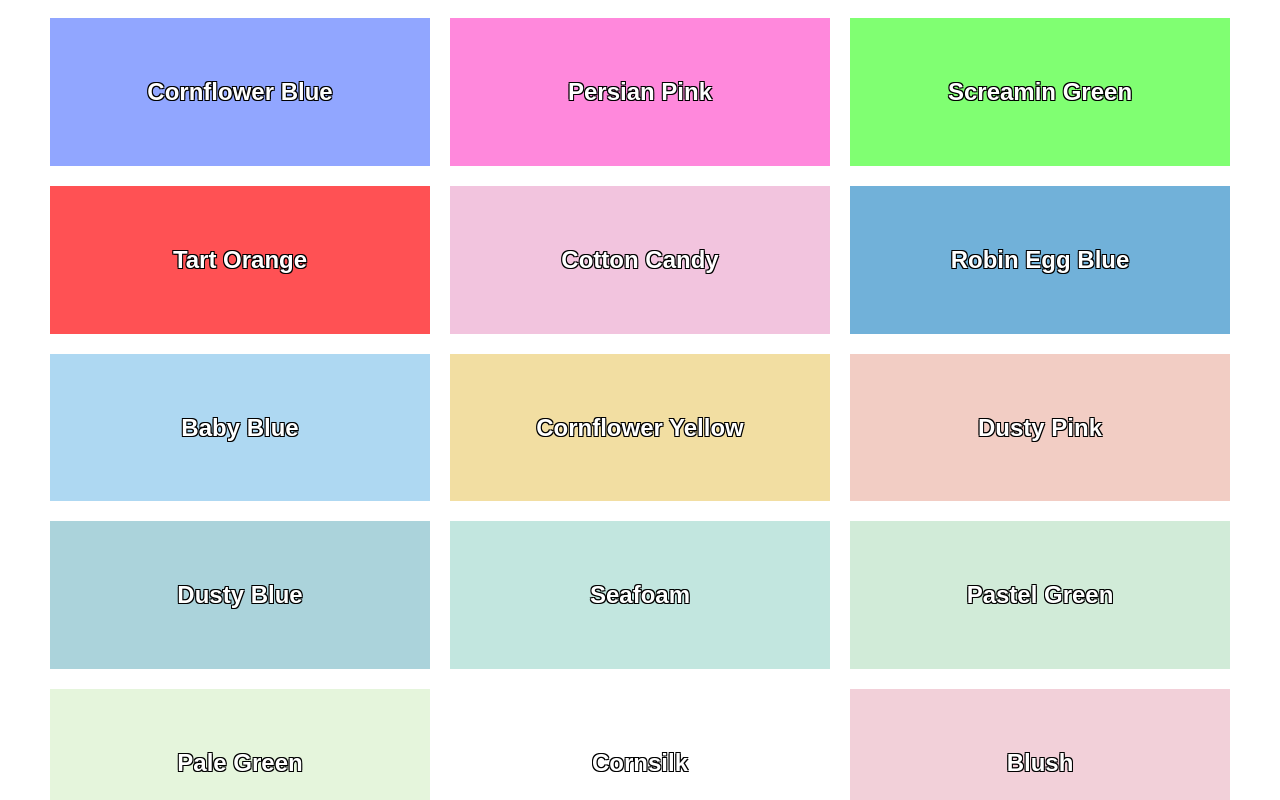
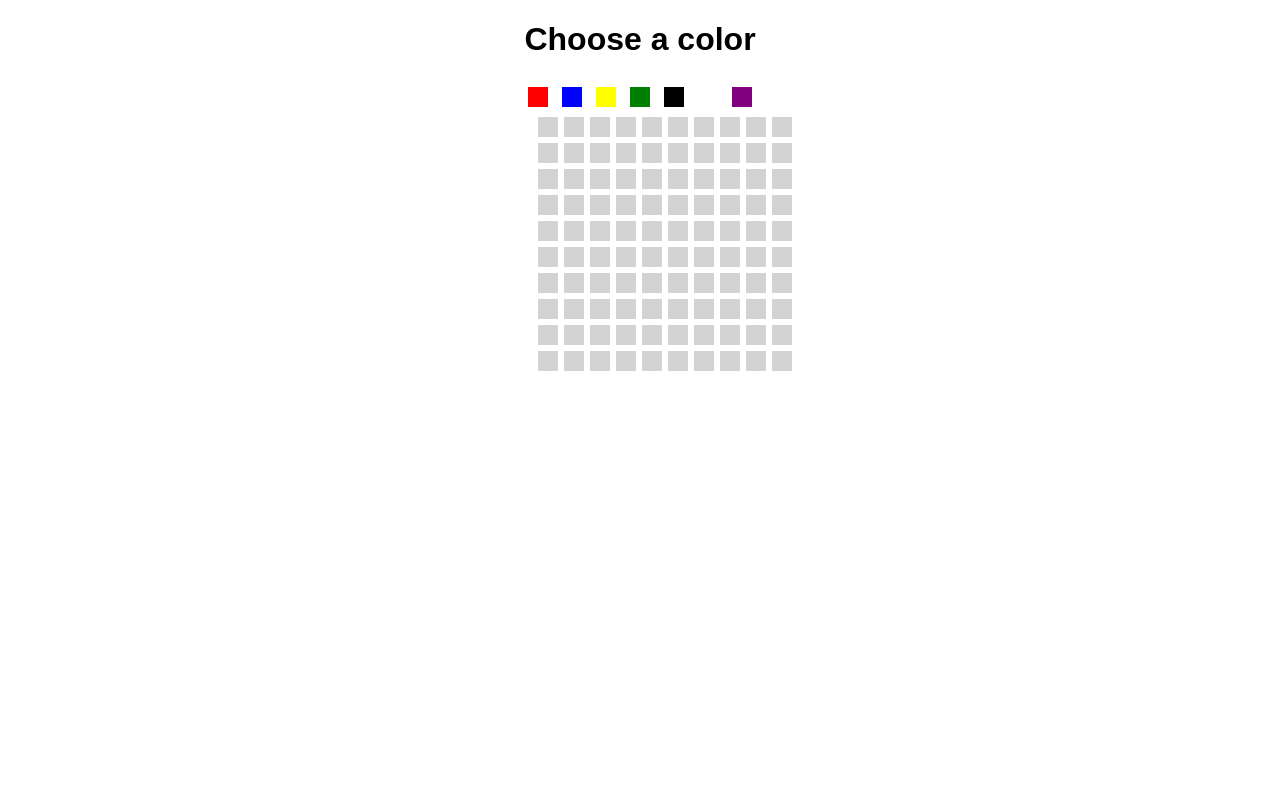
Before and after one commit to 123janani/react-test-projects2024, a React (Create React App) app: page / in a window 1280 px wide. Shown: the top 800 px of the page. Built offline with nearby package versions, Linux system fonts and the light colour scheme.

Commit message:
pixel art

```diff
--- a/public/index.html
+++ b/public/index.html
@@ -24,7 +24,7 @@
       work correctly both with client-side routing and a non-root public URL.
       Learn how to configure a non-root public URL by running `npm run build`.
     -->
-    <title>Color Renderer</title>
+    <title>Pixel Art</title>
   </head>
   <body>
     <noscript>You need to enable JavaScript to run this app.</noscript>
--- a/src/App.js
+++ b/src/App.js
@@ -1,10 +1,10 @@
 import './App.css'
-import ColorRenderer from './Components/ColorRenderer'
+import PixelArt from './Components/PixelArt'
 
 function App () {
   return (
     <div className='App'>
-      <ColorRenderer />
+      <PixelArt />
     </div>
   )
 }
--- a/src/Components/Color.js
+++ /dev/null
@@ -1,9 +0,0 @@
-export default function Color ({ hex, name }) {
-  return (
-    <div
-      className='color-square' style={{ backgroundColor: hex }}
-    >
-      <h2>{name}</h2>
-    </div>
-  )
-}
--- a/src/Components/ColorRenderer.js
+++ /dev/null
@@ -1,12 +0,0 @@
-import Color from "./Color";
-import * as colorsData from "../colors";
-
-export default function ColorRenderer() {
-  return (
-    <div>
-      {colorsData.colors.map((color) => (
-        <Color name={color.name} hex={color.hex} />
-      ))}
-    </div>
-  );
-}
--- /dev/null
+++ b/src/Components/PixelArt.js
@@ -0,0 +1,51 @@
+import { createContext, useContext, useState } from 'react'
+
+const ColorContext = createContext({
+  color: 'lightGrey',
+  setColor: () => {}
+})
+
+function ColorPicker () {
+  const { setColor } = useContext(ColorContext)
+
+  const colors = ['red', 'blue', 'yellow', 'green', 'black', 'white', 'purple']
+  return (
+    <div>
+      <h1>Choose a color</h1>
+      {colors.map(color => (
+        <button
+          key={color}
+          style={{ backgroundColor: color }}
+          onClick={() => setColor(color)}
+        />))}
+    </div>
+  )
+}
+
+function Pixel () {
+  const { color } = useContext(ColorContext)
+  const [pixelColor, setPixelColor] = useState('lightGrey')
+
+  return <button onClick={() => setPixelColor(color)} style={{ height: '20px', width: '20px', backgroundColor: pixelColor, margin: '1px' }} />
+}
+
+function Pixels () {
+  const pixels = []
+  for (let i = 0; i < 100; i++) pixels.push(<Pixel key={i} />)
+  return (
+    <div style={{ display: 'grid', gridTemplateColumns: 'repeat(10, 1fr)', width: '210px', margin: '0 auto' }}>
+      {pixels}
+    </div>
+  )
+}
+
+export default function PixelArt () {
+  const [color, setColor] = useState('lightGrey')
+
+  return (
+    <ColorContext.Provider value={{ color, setColor }}>
+      <ColorPicker />
+      <Pixels />
+    </ColorContext.Provider>
+  )
+}
--- a/src/index.css
+++ b/src/index.css
@@ -1,13 +1,67 @@
-.color-square {
+html, body {
   font-family: sans-serif;
+}
+
+.page {
+  height: 100vh;
+  width: 100vw;
+  display: flex;
+  align-items: center;
+  justify-content: center;
+}
+
+.dark-mode {
+  background-color: #171717;
+}
+
+button {
+  padding: 10px;
+  margin: 5px;
+  outline: none;
+  border: 2px solid white;
+}
+
+.dark-mode-button {
+  border: 2px solid white;
+  color: white;
+  background-color: #171717;
+}
+
+.light-mode-button {
+  border: 2px solid #171717;
+  color: #171717;
+  background-color: white;
+}
+
+body {
+  padding: 0px;
+  margin: 0px;
+}
+
+input, label {
+  display: block;
+  margin: 8px auto;
+}
+
+input {
+  padding: 8px;
   width: 300px;
-  display: inline-block;
-  color: white;
-  padding: 40px;
-  margin: 10px;
-  text-shadow:
-    -1px -1px 0 black,
-    1px -1px 0 black,
-    -1px 1px 0 black,
-    1px 1px 0 black;
 }
+
+input[type=submit] {
+  width: 100px;
+}
+
+.dog-pics {
+  display: flex;
+  flex-direction: column;
+  align-items: center;
+  justify-content: center;
+  margin-top: 50px;
+}
+
+.dog-pics img {
+  width: 500px;
+  height:400px;
+  object-fit: contain;
+}
```
Also changed, not shown: 2 other files (tests, documents, lock files or other folders).
